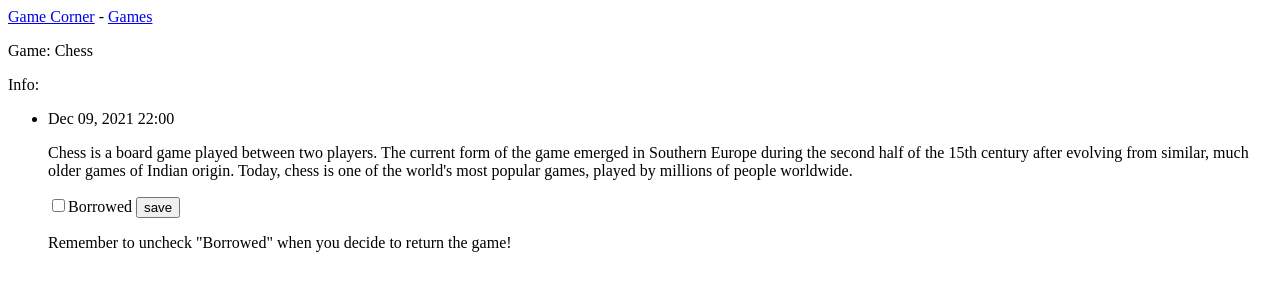
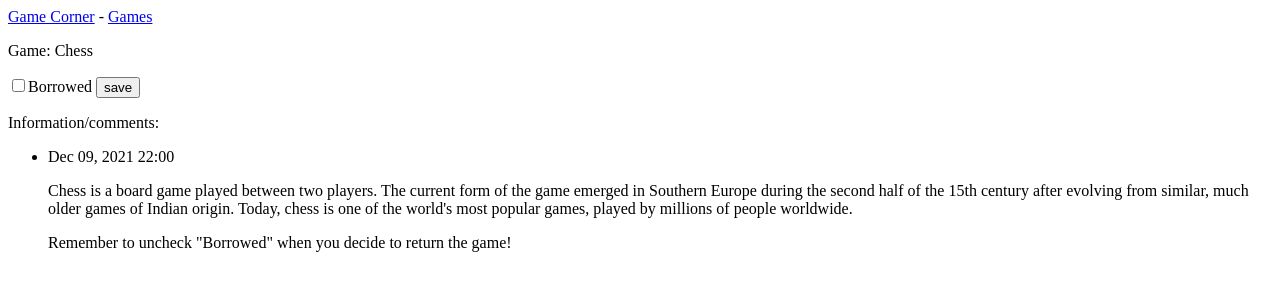
Before and after one commit to v1mis/gamecorner, a Django app: page /games/1/ in a window 1280 px wide. Shown: the top 300 px of the page. Run offline with Django 4.2, Linux system fonts and the light colour scheme; data comes from the database, SQL or seed files in the repository.

Commit message:
piäni muutos

```diff
--- a/board_game_sites/templates/board_game_sites/game.html
+++ b/board_game_sites/templates/board_game_sites/game.html
@@ -4,14 +4,7 @@
 
 <p>Game: {{game}}</p>
 
-<p>Info:</p>
-<ul>
-{% for info in info %}
-    <li>
-        <p>{{ info.date_added|date:'M d, Y H:i' }}</p>
-        <p>{{ info.text|linebreaks }}</p>
-    </li>
-
+<!-- BORROWED LAATIKKO -->
 <input type="checkbox" id="checkbox1">Borrowed</input>
 <button type="button" onClick="save()">save</button>
 
@@ -29,6 +22,17 @@
 </script>
 
 
+<p>Information/comments:</p>
+<ul>
+{% for info in info %}
+    <li>
+        <p>{{ info.date_added|date:'M d, Y H:i' }}</p>
+        <p>{{ info.text|linebreaks }}</p>
+    </li>
+
+
+
+
     <p>Remember to uncheck "Borrowed" when you decide to return the game!</p>
 {% empty %}
     <li>There is no information on this game yet!</li>
--- a/board_game_sites/templates/board_game_sites/games.html
+++ b/board_game_sites/templates/board_game_sites/games.html
@@ -2,7 +2,7 @@
 
 {% block content %}
 
-    <p>Games</p>
+    <p>A list of all the games!</p>
 
     <ul>
         {% for game in games %}
```
Lines whose indentation alone changed are shown as unchanged.
